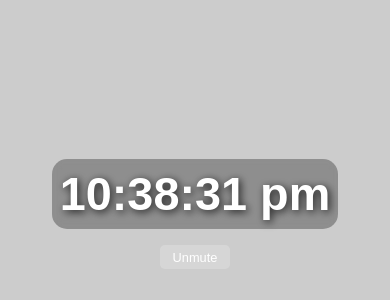
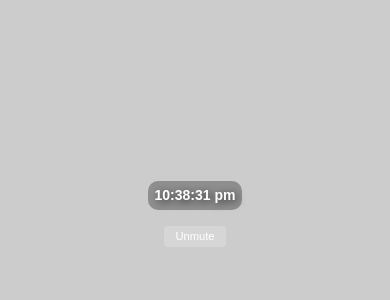
Before and after one commit to dmtahanigit/London_clock, a plain HTML site: page index.html in a window 390 px wide. Shown: the part 208-508 px from the top of the page. Drawn offline with Linux system fonts and the light colour scheme.

Commit message:
Reduce clock size to 30% of original size

```diff
--- a/london-clock.css
+++ b/london-clock.css
@@ -39,13 +39,13 @@ body, html {
 }
 
 #clock {
-    font-size: 15vw;
+    font-size: 4.5vw;  /* Reduced from 15vw to 30% of original size */
     color: white;
     text-shadow: 2px 2px 8px rgba(0, 0, 0, 0.8);
     font-weight: bold;
-    padding: 1rem;
+    padding: 0.75rem;  /* Slightly reduced padding */
     background-color: rgba(0, 0, 0, 0.3);
-    border-radius: 15px;
+    border-radius: 10px;  /* Slightly reduced border radius */
     backdrop-filter: blur(5px);
     margin-bottom: 1rem;
     text-align: center;
@@ -53,12 +53,12 @@ body, html {
 }
 
 #mute-toggle {
-    font-size: 1rem;
-    padding: 0.5rem 1rem;
+    font-size: 0.9rem;  /* Slightly reduced button size */
+    padding: 0.4rem 0.8rem;
     background-color: rgba(255, 255, 255, 0.2);
     color: white;
     border: none;
-    border-radius: 5px;
+    border-radius: 4px;
     cursor: pointer;
     transition: all 0.3s ease;
 }
@@ -70,12 +70,12 @@ body, html {
 
 @media (max-width: 768px) {
     #clock {
-        font-size: 12vw;
-        padding: 0.5rem;
+        font-size: 3.6vw;  /* Reduced from 12vw to 30% of original size */
+        padding: 0.4rem;
     }
 
     #mute-toggle {
-        font-size: 0.8rem;
-        padding: 0.3rem 0.8rem;
+        font-size: 0.7rem;
+        padding: 0.3rem 0.7rem;
     }
 }
```
